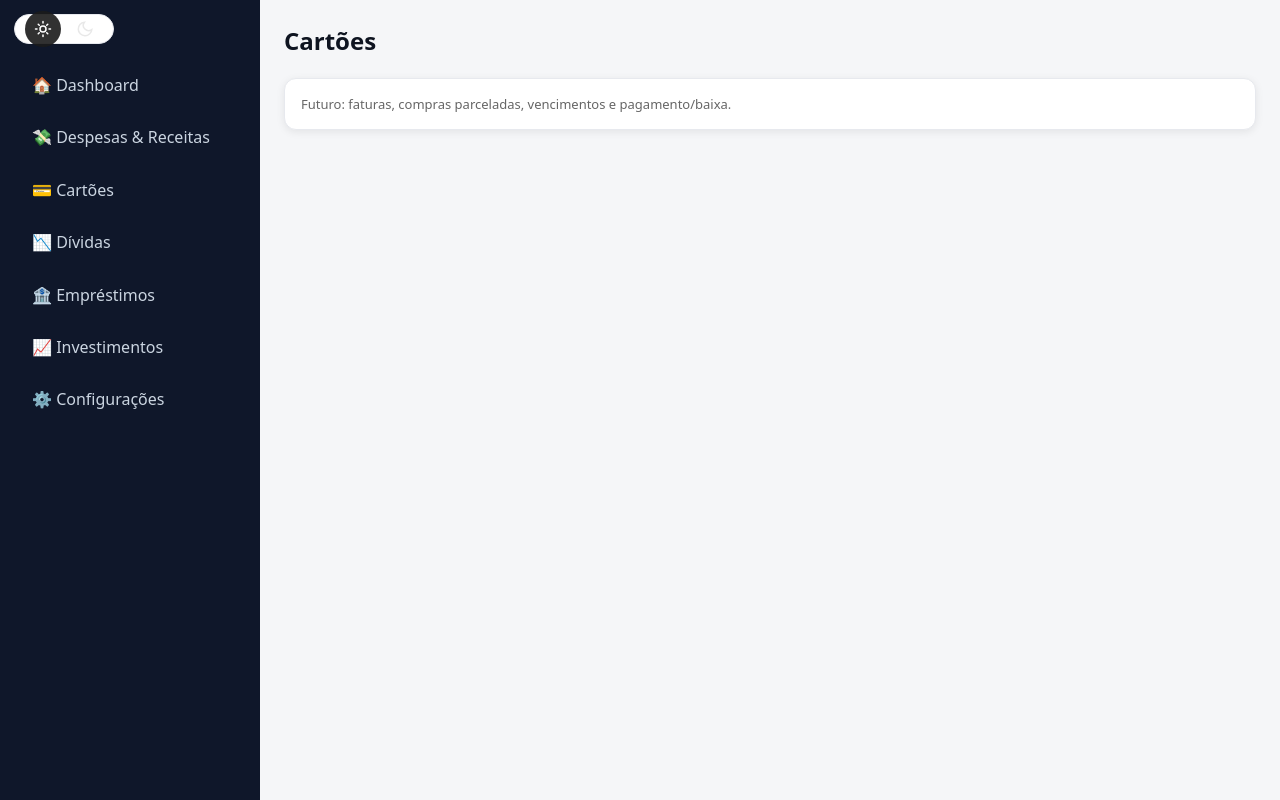
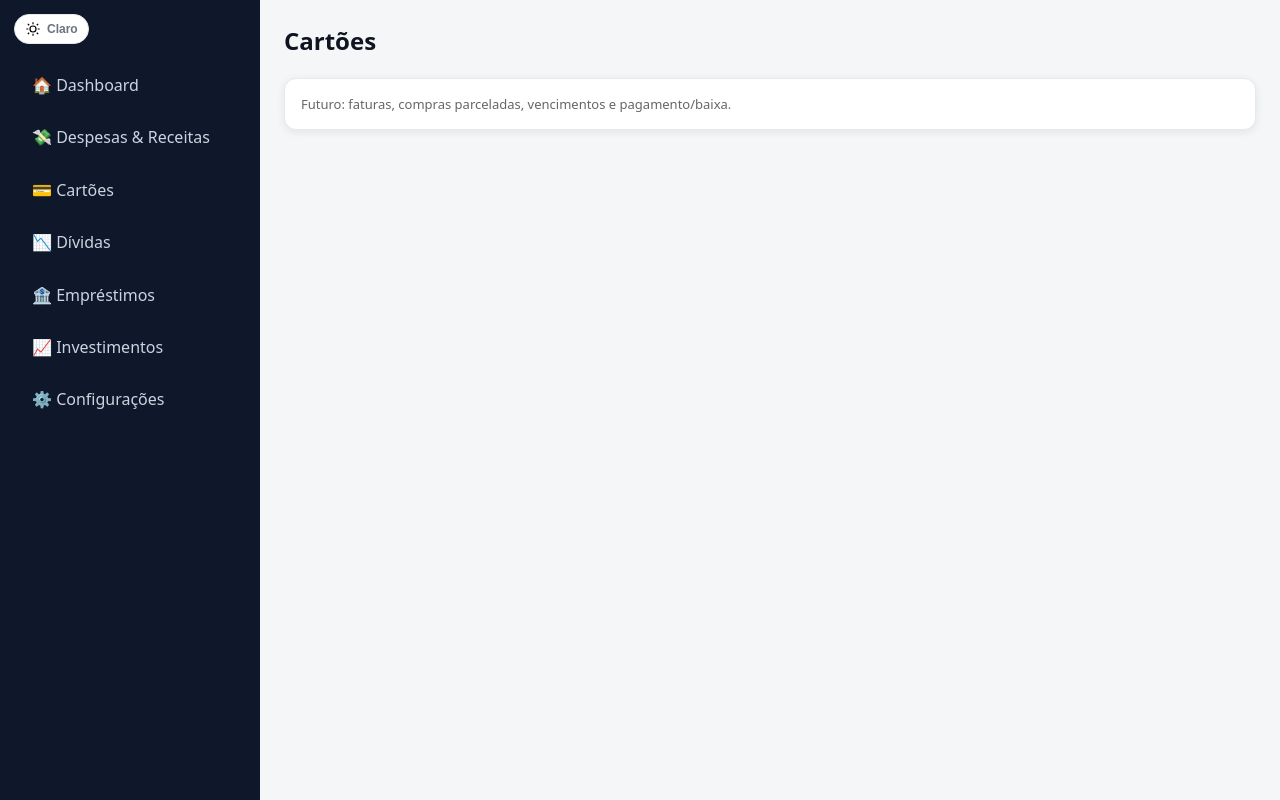
Before and after one commit to Ivanmonteiro-create/gerenciamentofamiliar.site, a Next.js app: page /cartoes in a window 1280 px wide. Built offline with nearby package versions, Linux system fonts and the light colour scheme.

Commit message:
Update ThemeToggle.js

```diff
--- a/app/components/ThemeToggle.js
+++ b/app/components/ThemeToggle.js
@@ -1,64 +1,73 @@
 "use client";
+
 import { useEffect, useState } from "react";
 
+/**
+ * Botão pequeno de alternância de tema.
+ * 🌞 = claro   |   🌙 = escuro
+ * Salva preferência em localStorage e aplica em <html data-theme="...">
+ */
 export default function ThemeToggle() {
-  const [theme, setTheme] = useState("light"); // 'light' | 'dark'
+  const [theme, setTheme] = useState("light"); // default
 
-  // carrega tema salvo
+  // carregar tema salvo ou preferido do SO
   useEffect(() => {
-    const saved = typeof window !== "undefined" ? localStorage.getItem("gf-theme") : null;
-    const next = saved === "dark" ? "dark" : "light";
-    setTheme(next);
-    if (typeof document !== "undefined") {
-      document.documentElement.dataset.theme = next; // <html data-theme="...">
+    const saved =
+      typeof window !== "undefined" ? localStorage.getItem("gf-theme") : null;
+
+    if (saved === "light" || saved === "dark") {
+      setTheme(saved);
+      document.documentElement.setAttribute("data-theme", saved);
+      return;
     }
+
+    // se não há salvo, usa preferência do sistema
+    const prefersDark =
+      typeof window !== "undefined" &&
+      window.matchMedia &&
+      window.matchMedia("(prefers-color-scheme: dark)").matches;
+
+    const initial = prefersDark ? "dark" : "light";
+    setTheme(initial);
+    document.documentElement.setAttribute("data-theme", initial);
   }, []);
 
-  // aplica e salva
+  // alternar
   const toggle = () => {
-    const next = theme === "dark" ? "light" : "dark";
+    const next = theme === "light" ? "dark" : "light";
     setTheme(next);
-    if (typeof document !== "undefined") {
-      document.documentElement.dataset.theme = next;
-    }
-    if (typeof window !== "undefined") {
-      localStorage.setItem("gf-theme", next);
-    }
+    document.documentElement.setAttribute("data-theme", next);
+    try { localStorage.setItem("gf-theme", next); } catch {}
   };
 
-  // ícones SVG (sem libs)
+  // ícones pequeninos inline (sem libs)
   const Sun = (
-    <svg width="18" height="18" viewBox="0 0 24 24" fill="none" aria-hidden>
-      <circle cx="12" cy="12" r="4" stroke="currentColor" strokeWidth="2"/>
-      <path d="M12 2v2m0 16v2M4 12H2m20 0h-2M5.64 5.64l1.41 1.41M16.95 16.95l1.41 1.41M5.64 18.36l1.41-1.41M16.95 7.05l1.41-1.41"
-            stroke="currentColor" strokeWidth="2" strokeLinecap="round"/>
+    <svg className="icon" viewBox="0 0 24 24" fill="none" aria-hidden>
+      <circle cx="12" cy="12" r="4.5" stroke="currentColor" strokeWidth="1.8"/>
+      <path stroke="currentColor" strokeWidth="1.8" d="M12 2v3M12 19v3M4.22 4.22l2.12 2.12M17.66 17.66l2.12 2.12M2 12h3M19 12h3M4.22 19.78l2.12-2.12M17.66 6.34l2.12-2.12"/>
     </svg>
   );
   const Moon = (
-    <svg width="18" height="18" viewBox="0 0 24 24" fill="none" aria-hidden>
-      <path d="M21 12.79A9 9 0 1111.21 3 7 7 0 0021 12.79z"
-            stroke="currentColor" strokeWidth="2" fill="none"/>
+    <svg className="icon" viewBox="0 0 24 24" fill="none" aria-hidden>
+      <path
+        d="M21 12.79A9 9 0 1111.21 3a7 7 0 109.79 9.79z"
+        stroke="currentColor" strokeWidth="1.8" fill="none"
+      />
     </svg>
   );
 
+  const isLight = theme === "light";
+
   return (
-    <div className="theme-toggle" role="group" aria-label="Alternar tema">
-      <button
-        className={`theme-toggle__btn ${theme === "light" ? "is-active" : ""}`}
-        onClick={toggle}
-        title={theme === "light" ? "Tema claro (clique para escuro)" : "Tema claro"}
-        aria-pressed={theme === "light"}
-      >
-        {Sun}
-      </button>
-      <button
-        className={`theme-toggle__btn ${theme === "dark" ? "is-active" : ""}`}
-        onClick={toggle}
-        title={theme === "dark" ? "Tema escuro (clique para claro)" : "Tema escuro"}
-        aria-pressed={theme === "dark"}
-      >
-        {Moon}
-      </button>
-    </div>
+    <button
+      type="button"
+      className="theme-toggle"
+      onClick={toggle}
+      aria-label={isLight ? "Ativar modo escuro" : "Ativar modo claro"}
+      title={isLight ? "Escuro" : "Claro"}
+    >
+      {isLight ? Sun : Moon}
+      <span className="label">{isLight ? "Claro" : "Escuro"}</span>
+    </button>
   );
 }
```
